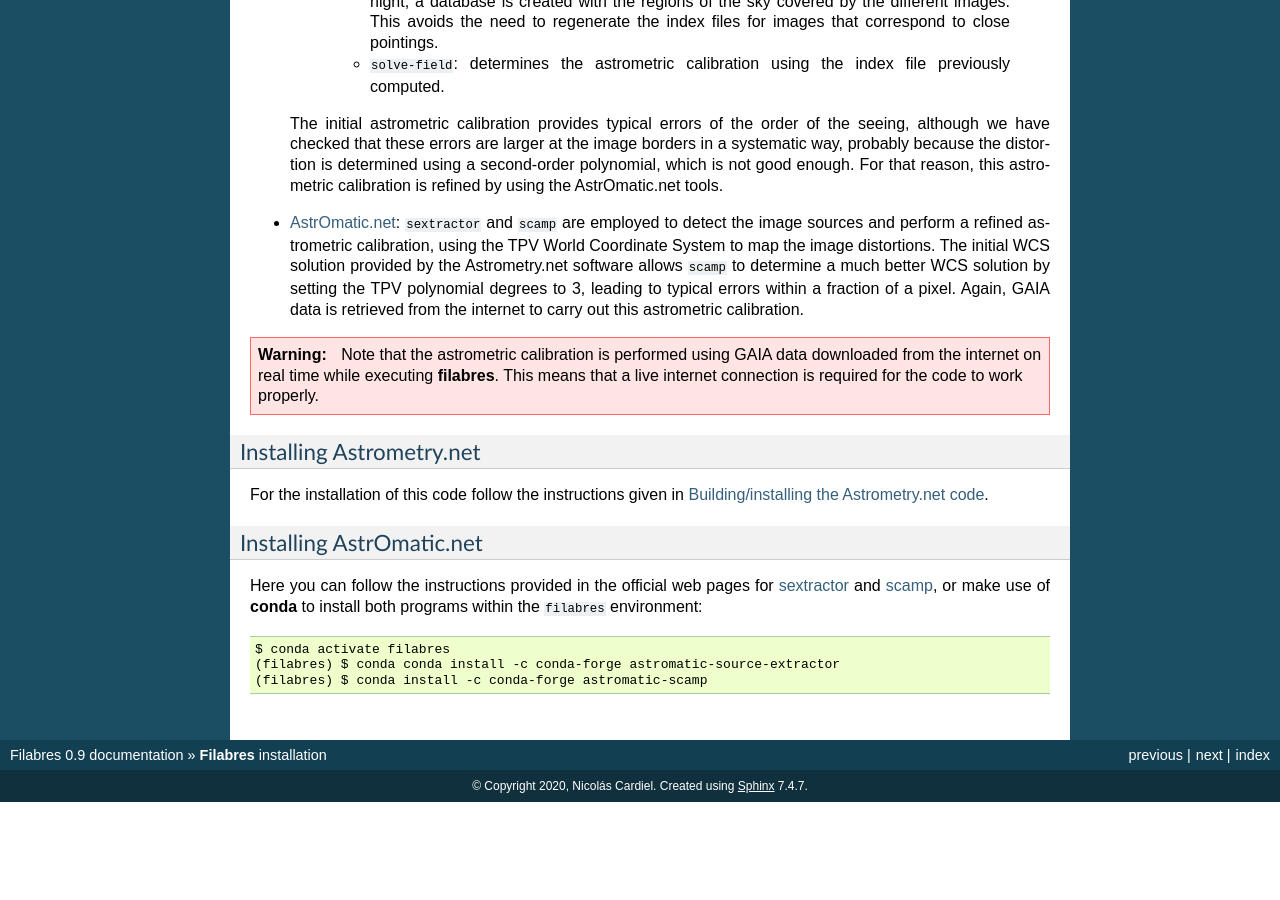
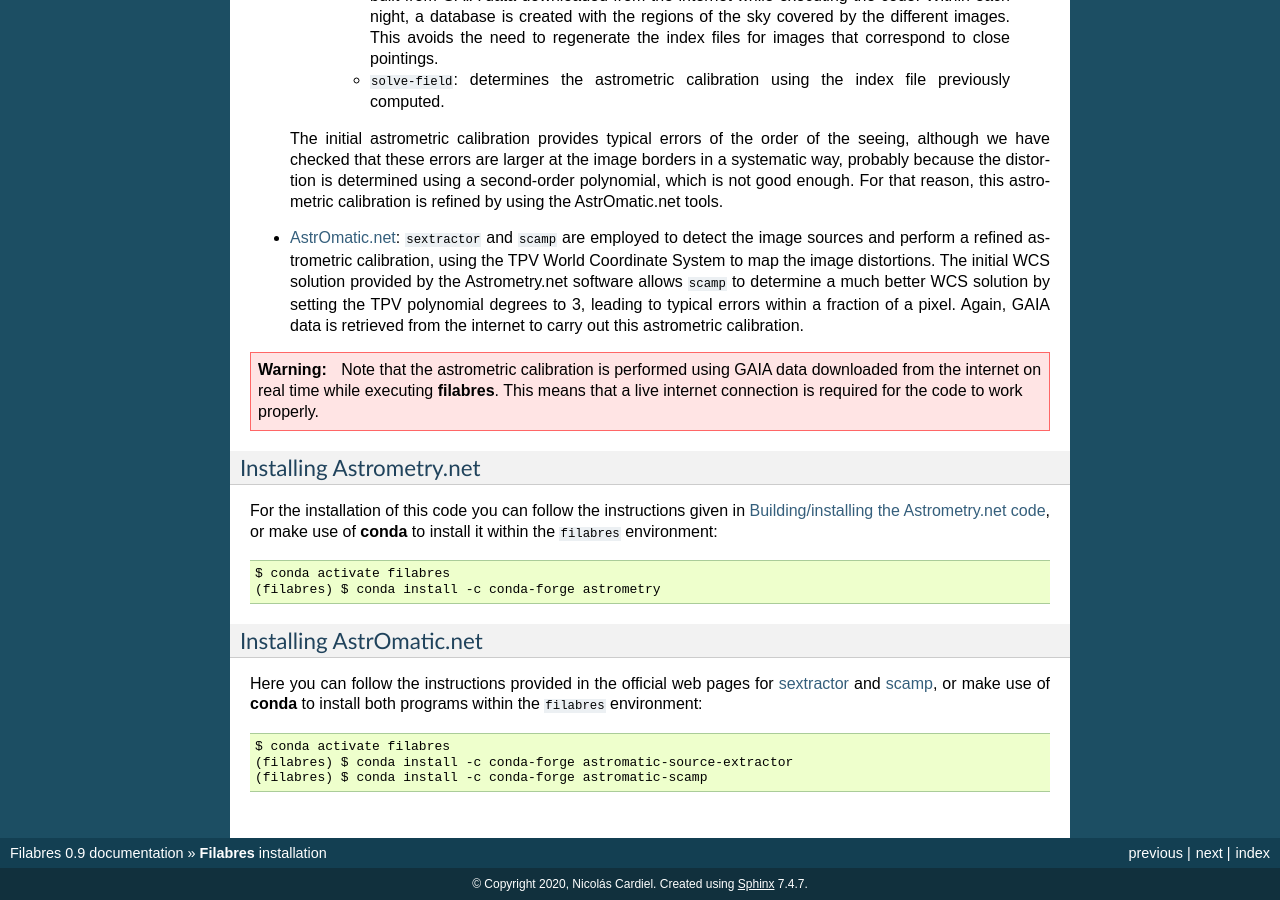
Before and after one commit to nicocardiel/filabres, a Sphinx documentation site: the page built from doc/installation.rst, in a window 1280 px wide and 900 px high, scrolled down 2605 px. Built offline with Sphinx 7.4.7, drawn with Linux system fonts in a browser that asks for light colours; formulas are drawn with MathJax 3; before the commit the page ends 3407 px from its top, so only the background shows below that; some of the changed text lies outside the part shown.

Commit message:
Update logo.png and indicate conda installation of Astrometry.net

```diff
--- a/doc/installation.rst
+++ b/doc/installation.rst
@@ -6,7 +6,7 @@
 
 .. note::
 
-   **filabres** is a Python package: Python 3.7 or greater is recommended.
+   **Filabres** is a Python package: Python 3.7 or greater is recommended.
 
    Although you probably already have a Python interpreter installed in your
    system, it is a good idea to follow the instructions given in this section.
@@ -217,9 +218,15 @@ specially suited for this task:
 Installing Astrometry.net
 .........................
 
-For the installation of this code follow the instructions given in
+For the installation of this code you can follow the instructions given in
 `Building/installing the Astrometry.net code
-<http://astrometry.net/doc/build.html>`_.
+<http://astrometry.net/doc/build.html>`_, or make use of **conda** to install
+it within the ``filabres`` environment:
+
+::
+
+   $ conda activate filabres
+   (filabres) $ conda install -c conda-forge astrometry
 
 Installing AstrOmatic.net
 .........................
--- a/filabres/version.py
+++ b/filabres/version.py
@@ -8,7 +8,7 @@
 # License-Filename: LICENSE.txt
 #
 
-version = '0.9.2'
+version = '0.9.3'
 
 
 def main():
```
Also changed, not shown: other parts of doc/installation.rst (+2 -1 lines), doc/index.rst (+7 -2 lines), doc/tutorial_cafos2017.rst (+8 -1 lines).
